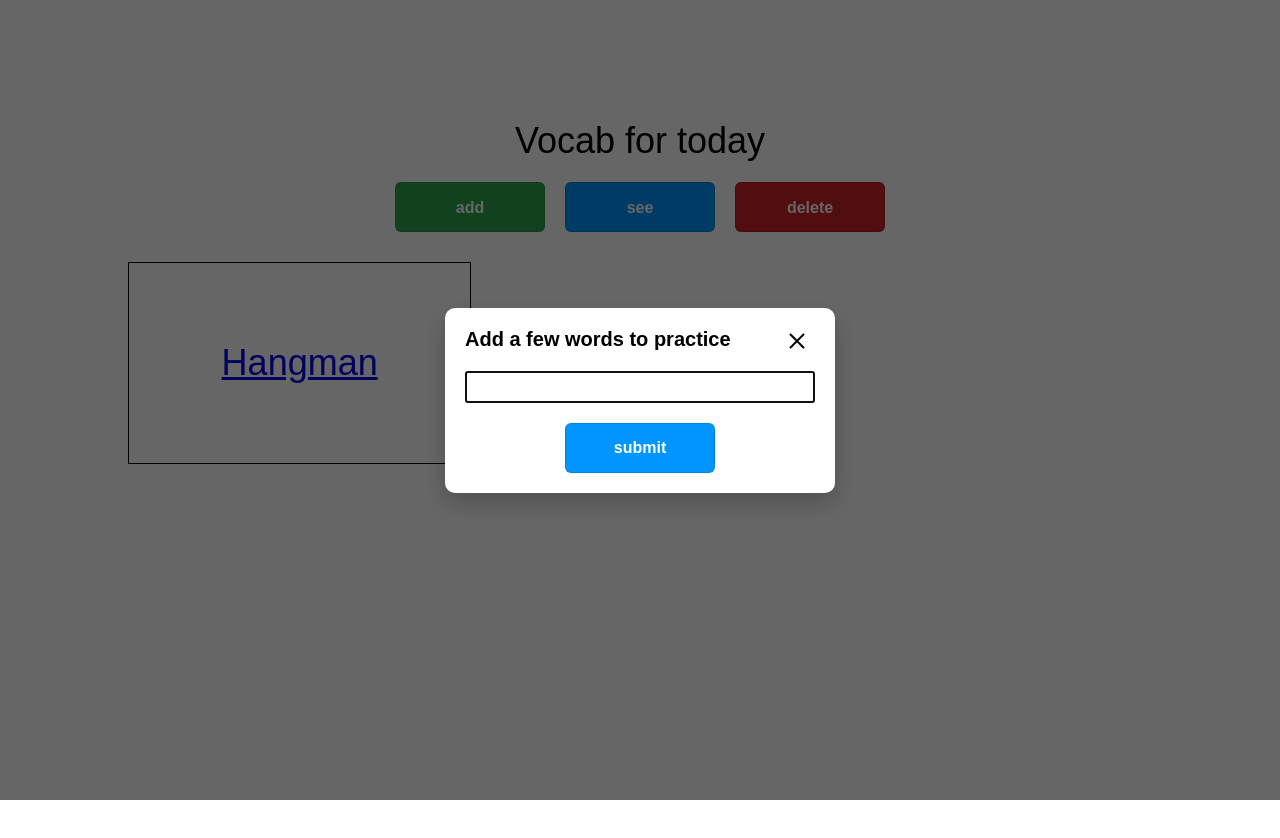
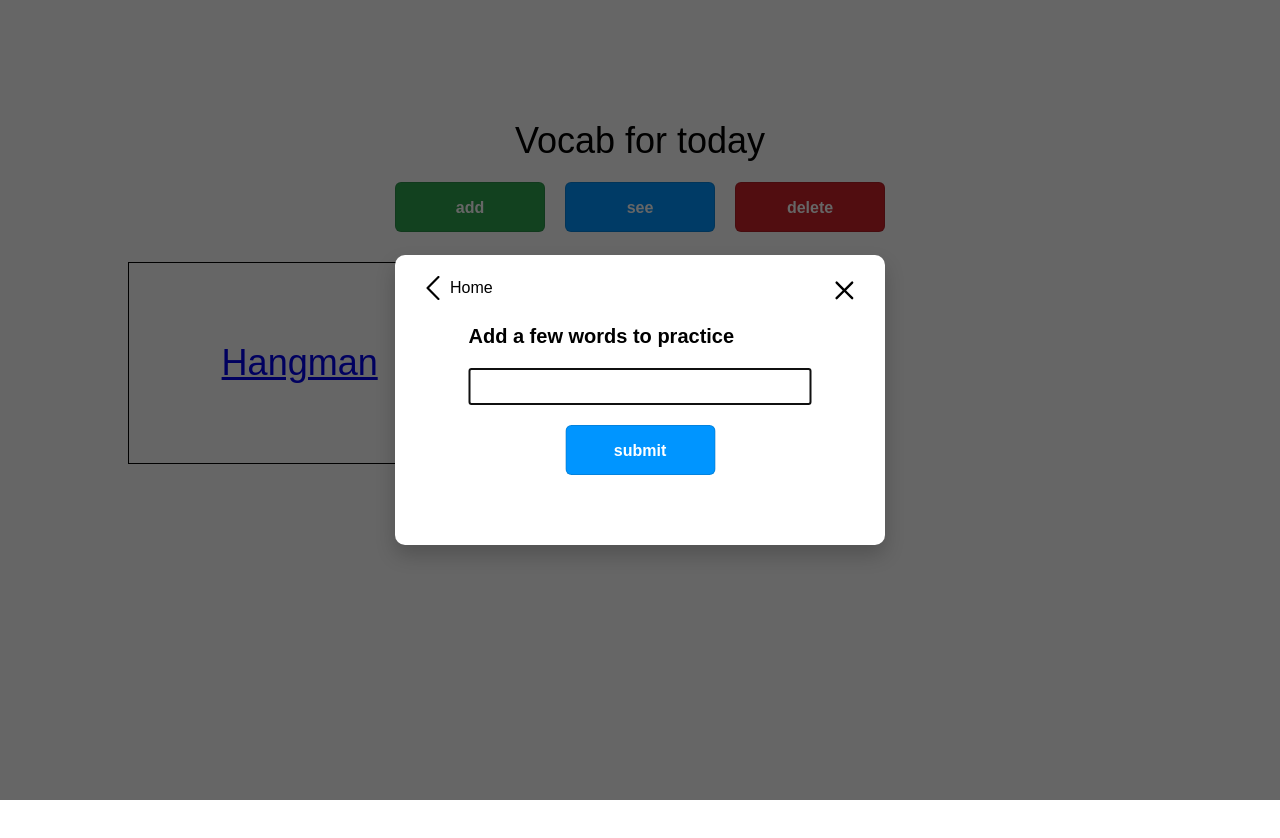
Before and after one commit to Flamboz/vocabuluous, a React (Vite) app: page / in a window 1280 px wide. Both pictures are taken after a click on the button "add". Shown: the top 838 px of the page. Built offline with nearby package versions, Linux system fonts and the light colour scheme.

Commit message:
add "home" button

```diff
--- a/src/components/Modal/Modal.css
+++ b/src/components/Modal/Modal.css
@@ -1,5 +1,6 @@
 .modal {
-  min-width: 350px;
+  min-width: 450px;
+  min-height: 250px;
   padding: 20px;
   border: 0;
   border-radius: 10px;
@@ -20,14 +21,28 @@
   margin-bottom: 20px;
 }
 
-.close-button {
+.modal__buttons button {
   position: absolute;
   top: 20px;
-  right: 20px;
   font-size: 24px;
   background: none;
   border: none;
   cursor: pointer;
+}
+
+.modal__buttons--home {
+  display: flex;
+  align-items: center;
+  left: 20px;
+}
+
+.modal__buttons--close {
+  right: 20px;
+}
+
+.modal__buttons-text {
+  font-size: 16px;
+  margin-left: 5px;
 }
 
 .modal__form {
@@ -38,8 +53,17 @@
 
 .modal__input {
   width: 100%;
+  font-size: 20px;
   box-sizing: border-box;
   padding: 5px;
-  font-size: 16px;
   margin-bottom: 20px;
 }
+
+.modal__text {
+  width: 70%;
+  position: absolute;
+  top: 50%;
+  left: 50%;
+  transform: translate(-50%, -50%);
+  font-size: 36px;
+}
--- a/src/components/Modal/Modal.tsx
+++ b/src/components/Modal/Modal.tsx
@@ -1,4 +1,5 @@
 import { PropsWithChildren, useEffect, useRef } from "react";
+import { useNavigate } from "react-router-dom";
 import "./Modal.css";
 
 export type BaseModalProps = PropsWithChildren & {
@@ -7,12 +8,19 @@ export type BaseModalProps = PropsWithChildren & {
 };
 
 const Modal: React.FC<BaseModalProps> = ({ isOpen, onClose, children }) => {
+  const navigate = useNavigate();
+
   const modalRef = useRef<HTMLDialogElement | null>(null);
 
   const handleModalClose = () => {
     if (onClose) {
       onClose();
     }
+  };
+
+  const handleBackHome = () => {
+    handleModalClose();
+    navigate("/");
   };
 
   useEffect(() => {
@@ -29,15 +37,28 @@ const Modal: React.FC<BaseModalProps> = ({ isOpen, onClose, children }) => {
 
   return (
     <dialog className="modal" ref={modalRef}>
-      <button className="close-button" onClick={handleModalClose}>
-        <svg fill="none" viewBox="0 0 24 24" height="1em" width="1em">
+      <div className="modal__buttons">
+        <button className="modal__buttons--home" onClick={handleBackHome}>
+          <svg fill="#000000" height="1em" width="1em" viewBox="0 0 330 330">
+            <g id="SVGRepo_iconCarrier">
+              <path
+                id="XMLID_92_"
+                d="M111.213,165.004L250.607,25.607c5.858-5.858,5.858-15.355,0-21.213c-5.858-5.858-15.355-5.858-21.213,0.001 l-150,150.004C76.58,157.211,75,161.026,75,165.004c0,3.979,1.581,7.794,4.394,10.607l150,149.996 C232.322,328.536,236.161,330,240,330s7.678-1.464,10.607-4.394c5.858-5.858,5.858-15.355,0-21.213L111.213,165.004z"
+              ></path>
+            </g>
+          </svg>
+          <span className="modal__buttons-text">Home</span>
+        </button>
+        <button className="modal__buttons--close" onClick={handleModalClose}>
+          <svg fill="none" viewBox="0 0 24 24" height="1.2em" width="1.2em">
             <path
               fill="currentColor"
               d="M6.225 4.811a1 1 0 00-1.414 1.414L10.586 12 4.81 17.775a1 1 0 101.414 1.414L12 13.414l5.775 5.775a1 1 0 001.414-1.414L13.414 12l5.775-5.775a1 1 0 00-1.414-1.414L12 10.586 6.225 4.81z"
             />
           </svg>
         </button>
-      {children}
+      </div>
+      <div className="modal__text">{children}</div>
     </dialog>
   );
 };
```
Lines whose indentation alone changed are shown as unchanged.
